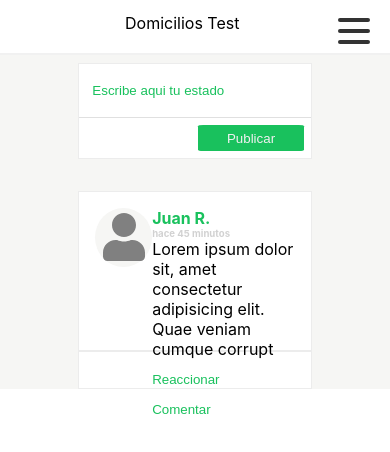
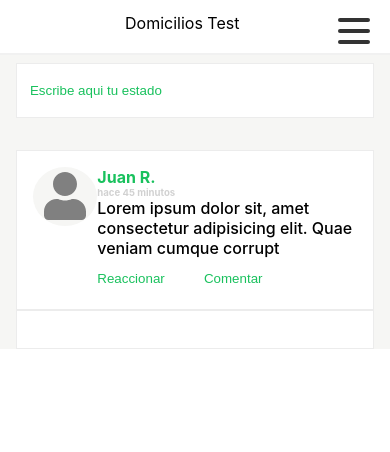
Before and after one commit to andrespaez16/merqueo-post, a React (Create React App) app in the folder merqueo-test/: page / in a window 390 px wide. Shown: the top 452 px of the page. Built offline with nearby package versions, Linux system fonts and the light colour scheme.

Commit message:
fix responsive

```diff
--- a/merqueo-test/package.json
+++ b/merqueo-test/package.json
@@ -11,6 +11,7 @@
     "@testing-library/jest-dom": "^5.11.4",
     "@testing-library/react": "^11.1.0",
     "@testing-library/user-event": "^12.1.10",
+    "faker": "^5.1.0",
     "react": "^17.0.1",
     "react-dom": "^17.0.1",
     "react-scripts": "4.0.1",
--- a/merqueo-test/src/App.js
+++ b/merqueo-test/src/App.js
@@ -1,16 +1,7 @@
 import './App.css';
 import Post from './components/post'
 import Navbar from './components/layout/navbar'
-import styled from 'styled-components'
-
-const Container = styled.div`
-background:#f6f6f4;
-height: 100 em;
-width:100 em;
-.sub-container{
-  margin: 2% 20%;
-}
-`
+import { Container } from './styles/styled'
 
 function App() {
   return (
--- a/merqueo-test/src/components/comment.jsx
+++ b/merqueo-test/src/components/comment.jsx
@@ -2,6 +2,7 @@ import React, { useEffect, useState } from 'react'
 import { FontAwesomeIcon } from '@fortawesome/react-fontawesome'
 import { faUser } from '@fortawesome/free-solid-svg-icons'
 import { CommetBox } from '../styles/styled'
+import faker from 'faker'
 
 const Comment = (props) => {
   const { posts } = props
@@ -10,14 +11,13 @@ const Comment = (props) => {
   const [reactionCount, setReactionCount] = useState(0)
   const [comments, setComents] = useState([])
   const [comment, setComent] = useState('')
-  const [userName, setUserName] = useState('Juan R.')
+  const [userName, setUserName] = useState(faker.name.firstName())
 
   const actionOpen = (open) => {
     setOpenComment(!open)
   }
 
   const reactionShow = (show) => {
-    console.log('hello')
     setshowReaction(!show)
     reaction()
   }
@@ -29,6 +29,7 @@ const Comment = (props) => {
   const addNewComment = (e) => {
     setComents([...comments, { autor: userName, comment }])
     e.preventDefault()
+    setUserName(faker.name.firstName())
     resetInput()
   }
 
@@ -36,9 +37,9 @@ const Comment = (props) => {
 
   const resetInput = () => setComent('')
 
-  const renderPost = (post) => {
+  const renderPost = (post, index) => {
     return (
-      <>
+      <div className='container-post'>
         <div className='content-comment'>
           <div className='photo-user'>
             <div className='photo-box-comment'>
@@ -61,7 +62,7 @@ const Comment = (props) => {
               <button
                 className='actions'
                 onClick={() => {
-                  reactionShow(showReaction)
+                  reactionShow(post.showReaction)
                 }}
               >
                 Reaccionar
@@ -136,7 +137,7 @@ const Comment = (props) => {
         ) : (
           ''
         )}
-      </>
+      </div>
     )
   }
   const renderComment = (comment) => {
@@ -147,7 +148,7 @@ const Comment = (props) => {
             <FontAwesomeIcon icon={faUser} />
           </div>
         </div>
-        <div className='name-user'>
+        <div className='name-user-comment'>
           <span>
             <strong>{comment.autor}</strong>
           </span>
@@ -155,16 +156,12 @@ const Comment = (props) => {
             <strong>hace 45 minutos </strong>
           </span>
         </div>
-        <div className='write-user-post'>
+        <div className='write-user'>
           <span className='post-coment'>{comment.comment}</span>
         </div>
       </div>
     )
   }
-  return (
-    <CommetBox>
-      {posts.map((post) => renderPost(post))}
-    </CommetBox>
-  )
+  return <CommetBox>{posts.map((post, index) => renderPost(post, index))}</CommetBox>
 }
 export default Comment
--- a/merqueo-test/src/components/post.jsx
+++ b/merqueo-test/src/components/post.jsx
@@ -9,7 +9,10 @@ const Post = () => {
     {
       autor: userName,
       post: 'Lorem ipsum dolor sit, amet consectetur adipisicing elit. Quae veniam cumque corrupt',
-      reaction:0
+      reaction:0,
+      comments:[],
+      openComment:false,
+      showReaction:false
     }
   ])
 
@@ -17,6 +20,7 @@ const Post = () => {
     setPost([...post, { autor: userName, post: newPost }])
     e.preventDefault()
     resetInput()
+    console.log(post, 'esto es lo que envio')
   }
 
   const newPostWrite = (e) => setNewPost(e.target.value)
--- a/merqueo-test/src/styles/styled.js
+++ b/merqueo-test/src/styles/styled.js
@@ -1,4 +1,21 @@
 import styled from 'styled-components'
+
+
+
+export const Container = styled.div`
+background:#f6f6f4;
+height: 100 em;
+width:100 em;
+.sub-container{
+  margin: 2% 20%;
+}
+@media (max-width: 768px) {
+  .sub-container{
+    margin: 2% 4%;
+  }
+}
+`
+
 export const StyledBurger = styled.div`
   width: 2rem;
   height: 2rem;
@@ -77,8 +94,8 @@ export const Nav = styled.nav`
 
 export const CommetBox = styled.div`
   width: 100%;
-  background: #ffff;
   color: #19c15d;
+  font-weight: 500;
   .content-comment {
     width: 100%;
     margin-top: 2em;
@@ -89,6 +106,11 @@ export const CommetBox = styled.div`
     justify-content: space-around;
     border: 1px solid #ececec;
   }
+
+.container-post{
+  background: #ffff;
+  margin-button:2em;
+}
 
   .content-comments {
     width: 100%;
@@ -144,14 +166,24 @@ export const CommetBox = styled.div`
     height: 100%;
   }
 
-  .write-user {
-    width: 80%;
-    height: 50px;
-  }
   .name-user {
     display: flex;
     flex-direction: column;
   }
+
+
+  .name-user-comment {
+    display: flex;
+    flex-direction: column;
+    margin-left: 1em;
+  }
+
+  .write-user {
+    width: 80%;
+    height: 50px;
+    word-break: break-word;
+  }
+
   .time-comment {
     font-size: 0.6em;
     color: #8080805c;
@@ -213,8 +245,8 @@ export const CommetBox = styled.div`
   .write-comments{
     width: 100%;
     background: #ececec;
-    height: 6em;
-    padding: 1.3em
+    height: 4.5em;
+    padding: 1em
   }
   .post-write {
     width: 100%;
@@ -259,4 +291,9 @@ export const PostBox = styled.div`
     display: flex;
     flex-direction: row-reverse;
   }
+  @media (max-width: 768px) {
+    .content-button {
+     display:none;
+    }
+  }
 `
```
Also changed, not shown: 2 other files (tests, documents, lock files or other folders). Lines whose indentation alone changed are shown as unchanged.
